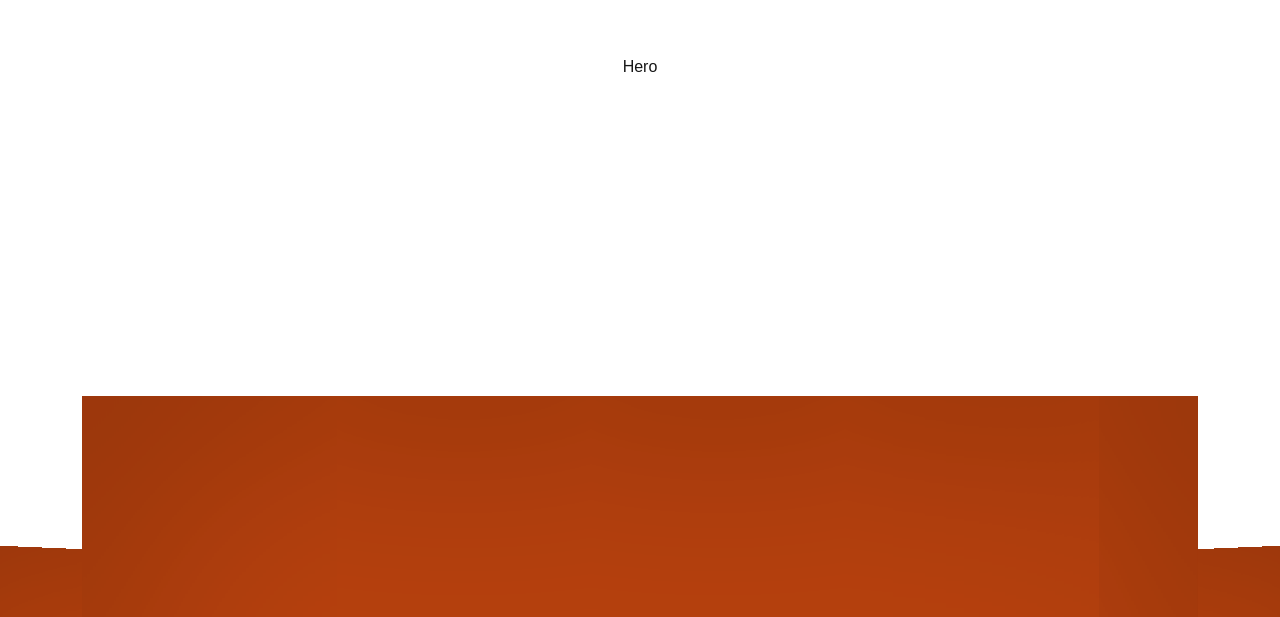
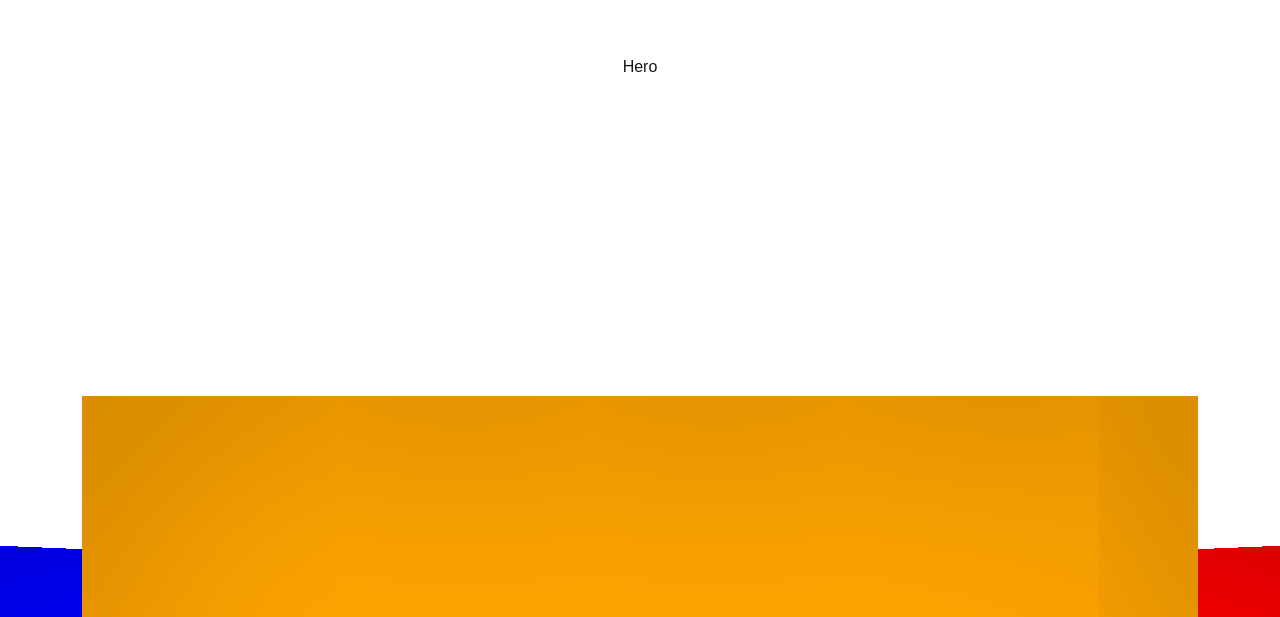
Before and after one commit to AlfGoto/PortfolioV2, a Next.js app: page / in a window 1280 px wide. Shown: the part 183-800 px from the top of the page. Built offline with nearby package versions, Linux system fonts and the light colour scheme.

Commit message:
random colors

```diff
--- a/src/app/globals.css
+++ b/src/app/globals.css
@@ -56,6 +56,7 @@ body {
   --brique-w: 20svw;
   --brique-h: 10svw;
   --brique-d: 50svw;
+  --color: #b7410e;
 
   width: var(--brique-w) !important;
   height: var(--brique-h) !important;
@@ -66,15 +67,11 @@ body {
 
 .brique > * {
   position: absolute;
-  background: #b7410e;
+  background: var(--color);
   transform-style: preserve-3d;
   box-shadow: 0px 0px 50px inset rgba(0, 0, 0, 0.3);
   user-select: none;
   -webkit-user-select: none;
-
-  &:hover {
-    background-color: #ff621e;
-  }
 }
 
 .brique .front {
--- a/src/components/carousel-3d.tsx
+++ b/src/components/carousel-3d.tsx
@@ -129,7 +129,10 @@ export function Carousel3D() {
             width={w}
             height={h}
             depth={d}
-            style={{ transform: "rotateX(-90deg) rotateY(-135deg)" }}
+            style={{
+              transform: "rotateX(-90deg) rotateY(-135deg)",
+              "--color": "blue",
+            }}
           />
         </div>
         <div className={childDivStyle}>
@@ -139,6 +142,7 @@ export function Carousel3D() {
             depth={d}
             style={{
               transform: `rotateX(-90deg) rotateY(180deg) translateZ(5svw)`,
+              "--color": "green",
             }}
           />
         </div>
@@ -147,7 +151,10 @@ export function Carousel3D() {
             width={w}
             height={h}
             depth={d}
-            style={{ transform: "rotateX(-90deg) rotateY(135deg)" }}
+            style={{
+              transform: "rotateX(-90deg) rotateY(135deg)",
+              "--color": "red",
+            }}
           />
         </div>
       </div>
@@ -159,6 +166,7 @@ export function Carousel3D() {
             depth={d}
             style={{
               transform: `rotateX(-90deg) rotateY(-90deg) translateZ(5svw)`,
+              "--color": "wheat",
             }}
           />
         </div>
@@ -170,6 +178,7 @@ export function Carousel3D() {
             depth={d}
             style={{
               transform: `rotateX(-90deg) rotateY(90deg) translateZ(5svw)`,
+              "--color": "lightblue",
             }}
           />
         </div>
@@ -180,7 +189,10 @@ export function Carousel3D() {
             width={w}
             height={h}
             depth={d}
-            style={{ transform: "rotateX(-90deg) rotateY(-45deg)" }}
+            style={{
+              transform: "rotateX(-90deg) rotateY(-45deg)",
+              "--color": "yellow",
+            }}
           />
         </div>
         <div className={childDivStyle}>
@@ -188,7 +200,10 @@ export function Carousel3D() {
             width={w}
             height={h}
             depth={d}
-            style={{ transform: `rotateX(-90deg) translateZ(5svw)` }}
+            style={{
+              transform: `rotateX(-90deg) translateZ(5svw)`,
+              "--color": "orange",
+            }}
           />
         </div>
         <div className={childDivStyle}>
--- a/src/components/rectangle.tsx
+++ b/src/components/rectangle.tsx
@@ -9,6 +9,7 @@ export function Rectangle({
   depth?: number;
   style?: object;
 }) {
+
   const baseStyle = {
     "--brique-w": width ? `${width}px` : `100px`,
     "--brique-h": height ? `${height}px` : `100px`,
```
